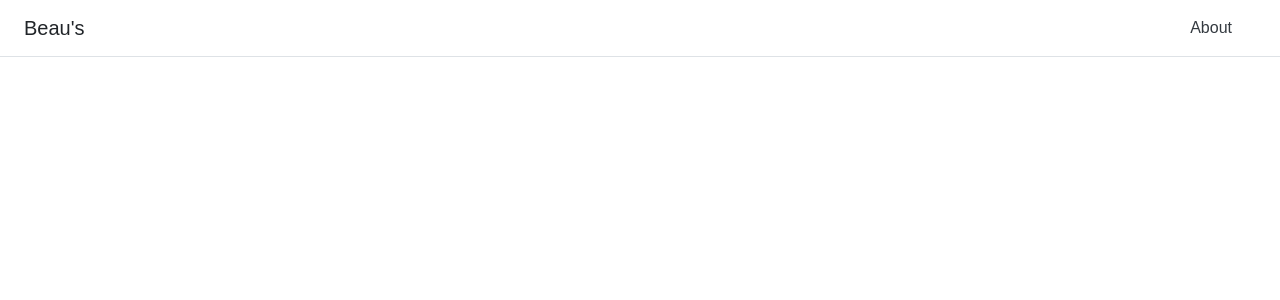
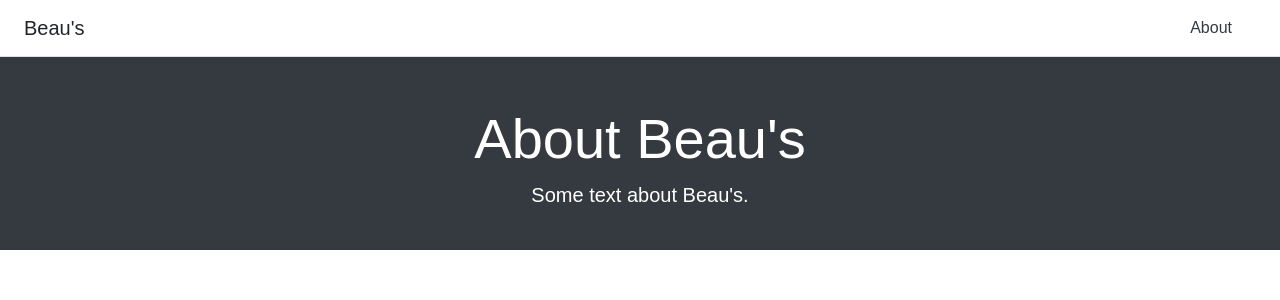
Before and after one commit to farghana/hy-tech-challenge, a React (Create React App) app: page / in a window 1280 px wide. Shown: the top 300 px of the page. Built offline with nearby package versions, Linux system fonts and the light colour scheme.

Commit message:
Add About section

```diff
--- a/src/App.js
+++ b/src/App.js
@@ -1,12 +1,14 @@
 import React, { Component } from 'react';
 import './App.css';
 import NavBar from './components/nav_bar'
+import About from './components/about'
 
 class App extends Component {
   render() {
     return (
       <div>
         <NavBar />
+        <About />
       </div>
     );
   }
--- /dev/null
+++ b/src/components/about.js
@@ -0,0 +1,13 @@
+import React from 'react'
+
+const About = () => {
+
+    return (
+      <div className="pricing-header px-3 py-3 pt-md-5 pb-md-4 mx-auto text-center text-white bg-dark">
+      <h1 className="display-4">About Beau's</h1>
+      <p className="lead">Some text about Beau's.</p>
+    </div>
+    )
+  }
+
+export default About
```
